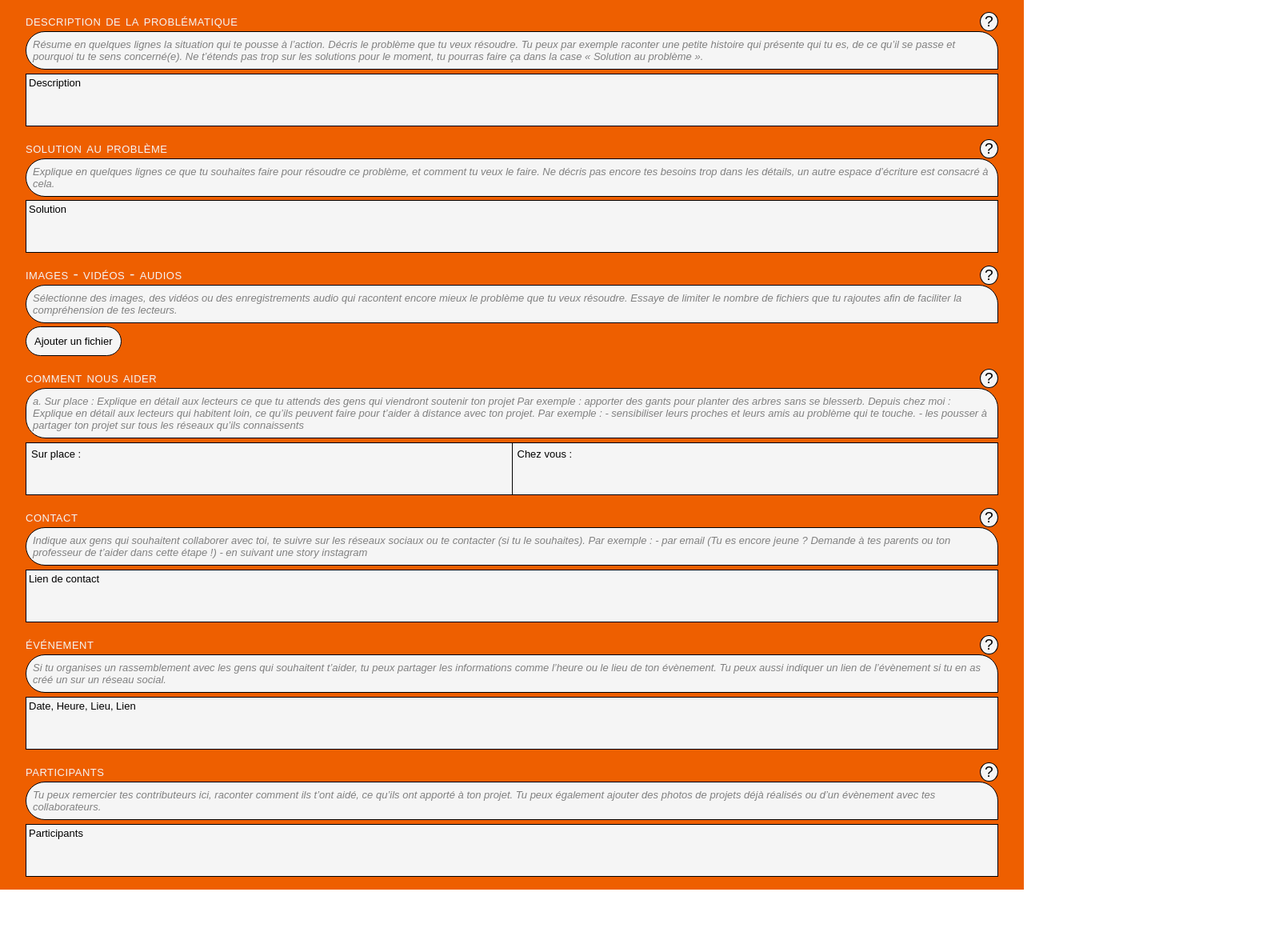
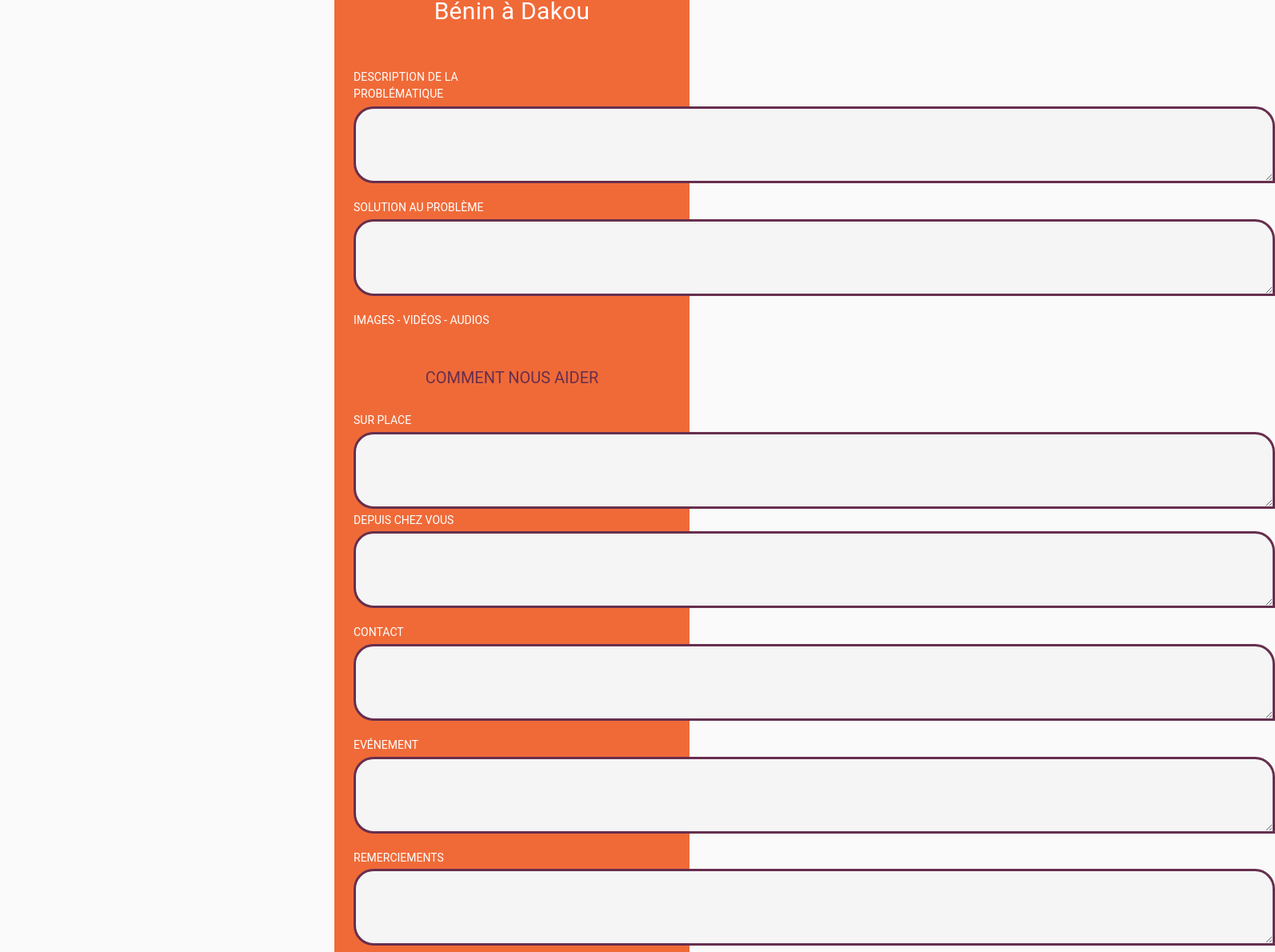
Before and after one commit to BaudhuinPie/Hackathon-Geomoun, a React (Create React App) app: page / in a window 1280 px wide. Shown: the part 158-1348 px from the top of the page at 80% size, 1594 px wide, since content can reach past the window. Before the commit the page ends 1270 px from the top, so only its background shows below. Built offline with nearby package versions, Linux system fonts and the light colour scheme.

Commit message:
merge incoming

```diff
--- a/package.json
+++ b/package.json
@@ -3,6 +3,8 @@
   "version": "0.1.0",
   "private": true,
   "dependencies": {
+    "@material-ui/core": "^4.9.0",
+    "@material-ui/icons": "^4.5.1",
     "@testing-library/jest-dom": "^4.2.4",
     "@testing-library/react": "^9.4.0",
     "@testing-library/user-event": "^7.2.1",
--- a/src/App.js
+++ b/src/App.js
@@ -1,11 +1,13 @@
 import React from "react";
 import "./App.css";
+import PagePresentationProjet from "./components/FormulaireCreationProjet/PagePresentationProjet";
 import FormulaireCreationProjet from "./components/FormulaireCreationProjet/FormulaireCreationProjet";
 
 function App() {
   return (
     <div className="App">
-      <FormulaireCreationProjet />
+      <PagePresentationProjet />
+      {/* <FormulaireCreationProjet /> */}
     </div>
   );
 }
--- /dev/null
+++ b/src/components/FormulaireCreationProjet/PagePresentationProjet.js
@@ -0,0 +1,135 @@
+import React from 'react';
+import Avatar from '@material-ui/core/Avatar';
+import Button from '@material-ui/core/Button';
+import CssBaseline from '@material-ui/core/CssBaseline';
+import TextField from '@material-ui/core/TextField';
+import FormControlLabel from '@material-ui/core/FormControlLabel';
+import Checkbox from '@material-ui/core/Checkbox';
+import Link from '@material-ui/core/Link';
+import Grid from '@material-ui/core/Grid';
+import Box from '@material-ui/core/Box';
+import LockOutlinedIcon from '@material-ui/icons/LockOutlined';
+import Typography from '@material-ui/core/Typography';
+import { makeStyles } from '@material-ui/core/styles';
+import Container from '@material-ui/core/Container';
+import AppBar from '@material-ui/core/AppBar';
+import Toolbar from '@material-ui/core/Toolbar';
+import IconButton from '@material-ui/core/IconButton';
+import MenuIcon from '@material-ui/icons/Menu';
+import TextareaAutosize from '@material-ui/core/TextareaAutosize';
+
+
+const PagePresentationProjet = ()=> {
+
+  return (
+
+    <Container component="main" maxWidth="xs" style={{backgroundColor:"#f06a38", height:"180vh"}}>
+      <CssBaseline />
+      <div>
+      <Grid item xs={12} sm={6}>
+      <AppBar position="static" style={{width:"90vw", backgroundColor:"#672f4e"}}>
+        <Toolbar>
+          <IconButton edge="start" color="inherit" aria-label="menu">
+          </IconButton>
+          <img src="/logo-geomoun-2x.png" style={{with:"40px", height:"40px"}}></img>
+          <MenuIcon style={{marginLeft:"200px"}} />
+        </Toolbar>
+      </AppBar>
+      </Grid>
+        <Typography style={{textAlign:"center", fontSize:"30px", color:"white", marginTop: "40px"}}>
+        Construction d'une école au Bénin à Dakou
+        </Typography>
+
+        <form noValidate>
+
+          <Grid container spacing={2}>
+
+            <Grid item xs={12} sm={6}>
+            <Typography style={{textAlign:"left",fontSize:"14px", color:"white", marginTop: "50px", textTransform: "uppercase"}}>
+            Description de la problématique</Typography>
+        <TextareaAutosize
+      rowsMax={4}
+      aria-label="maximum height"
+      style={{width:"90vw", height:"12vh", border: "solid 3px", borderColor: "#672f4e", borderRadius:"25px 25px 0px 25px", backgroundColor: "whitesmoke" , padding: "8px", fontSize: "small", fontVariant: "normal", letterSpacing: "0",    color: "grey", fontStyle: "italic", marginTop:"5px", padding:"8px"}}
+
+    />
+            </Grid>
+            <Grid container spacing={2}></Grid>
+            <Grid item xs={12}>
+            <Typography component="h1" variant="h5" style={{textAlign:"left",fontSize:"14px", color:"white", textTransform: "uppercase"}}>
+            Solution au problème</Typography>
+        <TextareaAutosize
+      rowsMax={4}
+      aria-label="maximum height"
+      style={{width:"90vw", height:"12vh", border: "solid 3px", borderColor: "#672f4e", borderRadius:"25px 25px 0px 25px", backgroundColor: "whitesmoke" , padding: "8px", fontSize: "small", fontVariant: "normal", letterSpacing: "0",    color: "grey", fontStyle: "italic", marginTop:"5px", padding:"8px"}}
+    />
+            </Grid>
+            <Grid container spacing={2}></Grid>
+            <Grid item xs={12}>
+            <Typography component="h1" variant="h5" style={{textAlign:"left",fontSize:"14px", color:"white", textTransform: "uppercase", marginBottom:"50px"}}>
+            Images - vidéos - audios</Typography>
+
+            <Typography component="h1" variant="h5" style={{ color: "#672f4e", textAlign:"center",fontSize:"20px", textTransform: "uppercase", margin: "30px"}}>
+            comment nous aider</Typography>
+
+          <Grid item xs={12}>
+            <Typography component="h1" variant="h5" style={{textAlign:"left",fontSize:"14px", color:"white", textTransform: "uppercase", marginTop: "20px"}}>
+            sur place</Typography>
+        <TextareaAutosize
+      rowsMax={4}
+      aria-label="maximum height"
+      style={{width:"90vw", height:"12vh", border: "solid 3px", borderColor: "#672f4e", borderColor: "#672f4e", borderRadius:"25px 25px 0px 25px", backgroundColor: "whitesmoke" , padding: "8px", fontSize: "small", fontVariant: "normal", letterSpacing: "0",    color: "grey", fontStyle: "italic", marginTop:"5px", padding:"8px"}}
+    />
+            </Grid>
+            <Grid item xs={12}>
+            <Typography component="h1" variant="h5" style={{textAlign:"left",fontSize:"14px", color:"white", textTransform: "uppercase"}}>
+            depuis chez vous</Typography>
+        <TextareaAutosize
+      rowsMax={4}
+      aria-label="maximum height"
+      style={{width:"90vw", height:"12vh", border: "solid 3px", borderColor: "#672f4e", borderRadius:"25px 25px 0px 25px", backgroundColor: "whitesmoke" , padding: "8px", fontSize: "small", fontVariant: "normal", letterSpacing: "0",    color: "grey", fontStyle: "italic", marginTop:"5px", padding:"8px"}}
+    />
+            </Grid>
+
+            </Grid>
+
+            <Grid item xs={12}>
+            <Typography component="h1" variant="h5" style={{textAlign:"left",fontSize:"14px", color:"white", textTransform: "uppercase"}}>
+            contact</Typography>
+        <TextareaAutosize
+      rowsMax={4}
+      aria-label="maximum height"
+      style={{width:"90vw", height:"12vh", border: "solid 3px", borderColor: "#672f4e", borderRadius:"25px 25px 0px 25px", backgroundColor: "whitesmoke" , padding: "8px", fontSize: "small", fontVariant: "normal", letterSpacing: "0",    color: "grey", fontStyle: "italic", marginTop:"5px", padding:"8px"}}
+    />
+            </Grid>
+            <Grid item xs={12}>
+            <Typography component="h1" variant="h5" style={{textAlign:"left",fontSize:"14px", color:"white", textTransform: "uppercase"}}>
+            evénement</Typography>
+        <TextareaAutosize
+      rowsMax={4}
+      aria-label="maximum height"
+      style={{width:"90vw", height:"12vh", border: "solid 3px", borderColor: "#672f4e", borderRadius:"25px 25px 0px 25px", backgroundColor: "whitesmoke" , padding: "8px", fontSize: "small", fontVariant: "normal", letterSpacing: "0",    color: "grey", fontStyle: "italic", marginTop:"5px", padding:"8px"}}
+    />
+            </Grid>
+            <Grid item xs={12}>
+            <Typography component="h1" variant="h5" style={{textAlign:"left",fontSize:"14px", color:"white", textTransform: "uppercase"}}>
+            remerciements</Typography>
+        <TextareaAutosize
+      rowsMax={4}
+      aria-label="maximum height"
+      style={{width:"90vw", height:"12vh", border: "solid 3px", borderColor: "#672f4e", borderRadius:"25px 25px 0px 25px", backgroundColor: "whitesmoke" , padding: "8px", fontSize: "small", fontVariant: "normal", letterSpacing: "0",    color: "grey", fontStyle: "italic", marginTop:"5px", padding:"8px"}}
+    />
+            </Grid>
+          </Grid>
+
+          <Grid container justify="flex-end">
+          </Grid>
+        </form>
+      </div>
+      <Box mt={5}>
+      </Box>
+    </Container>
+  );
+}
+
+export default PagePresentationProjet;
```
Also changed, not shown: public/logo-geomoun-2x.png (added), 1 other file (tests, documents, lock files or other folders).
